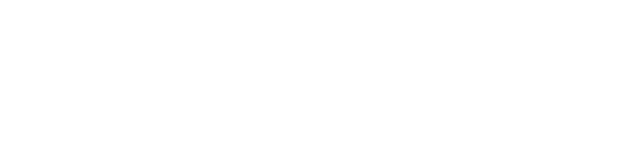
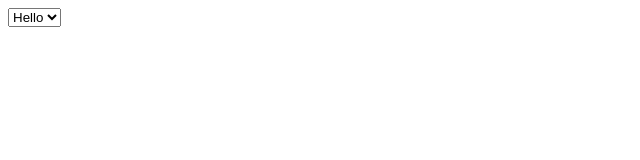
Before and after one commit to Nomtoshka93/testweb, a plain HTML site: page index.html in a window 1280 px wide. Shown: the whole page, without its empty margins (0-640 px from the left). Drawn offline with Linux system fonts and the light colour scheme.

Commit message:
Update index.html

```diff
--- a/index.html
+++ b/index.html
@@ -7,6 +7,11 @@
     </header>
 
     <main>
+      <select>
+        <option>
+          Hello
+        </option>
+      </select>
     </main>
 
     <footer>
```
